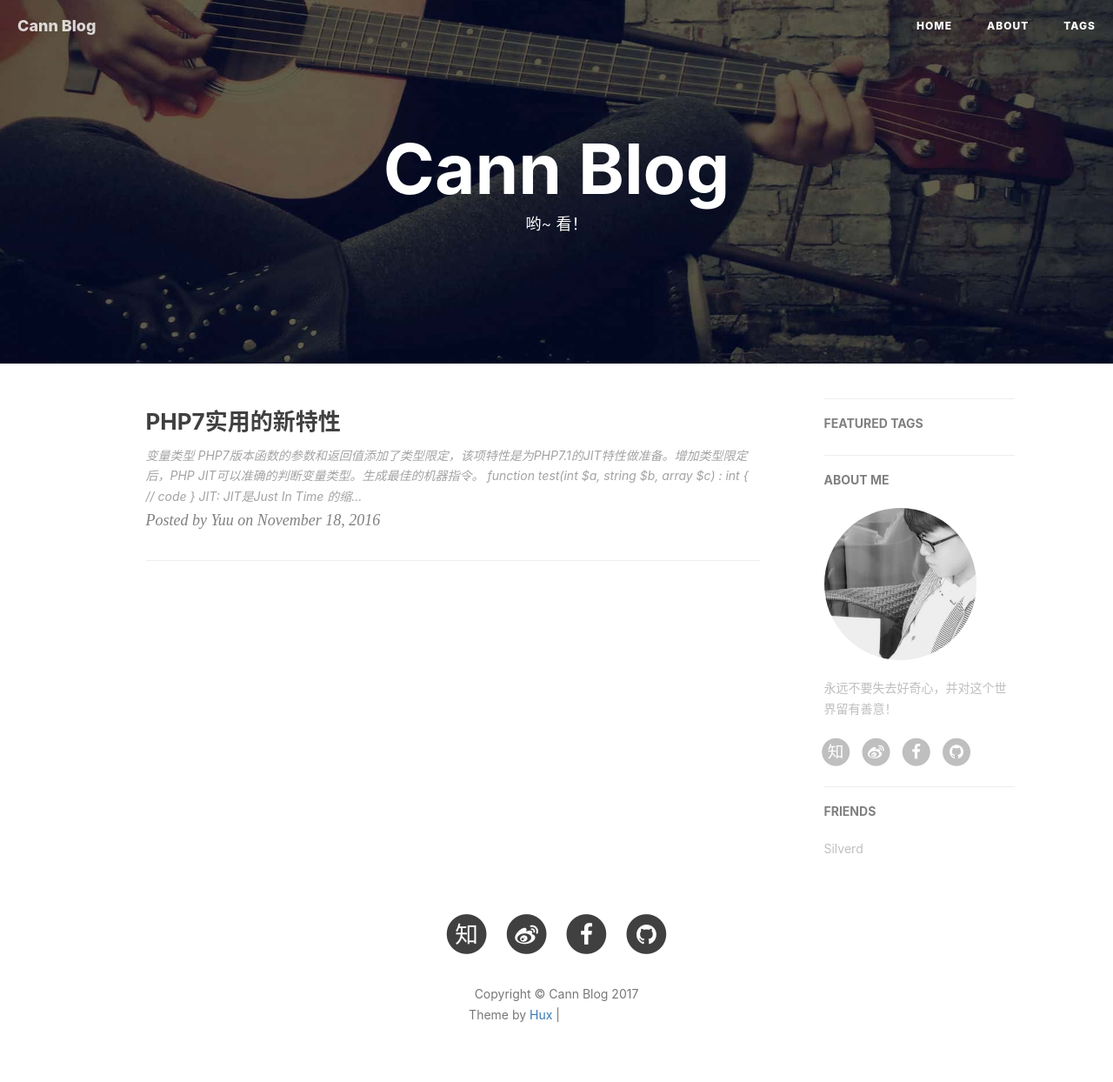
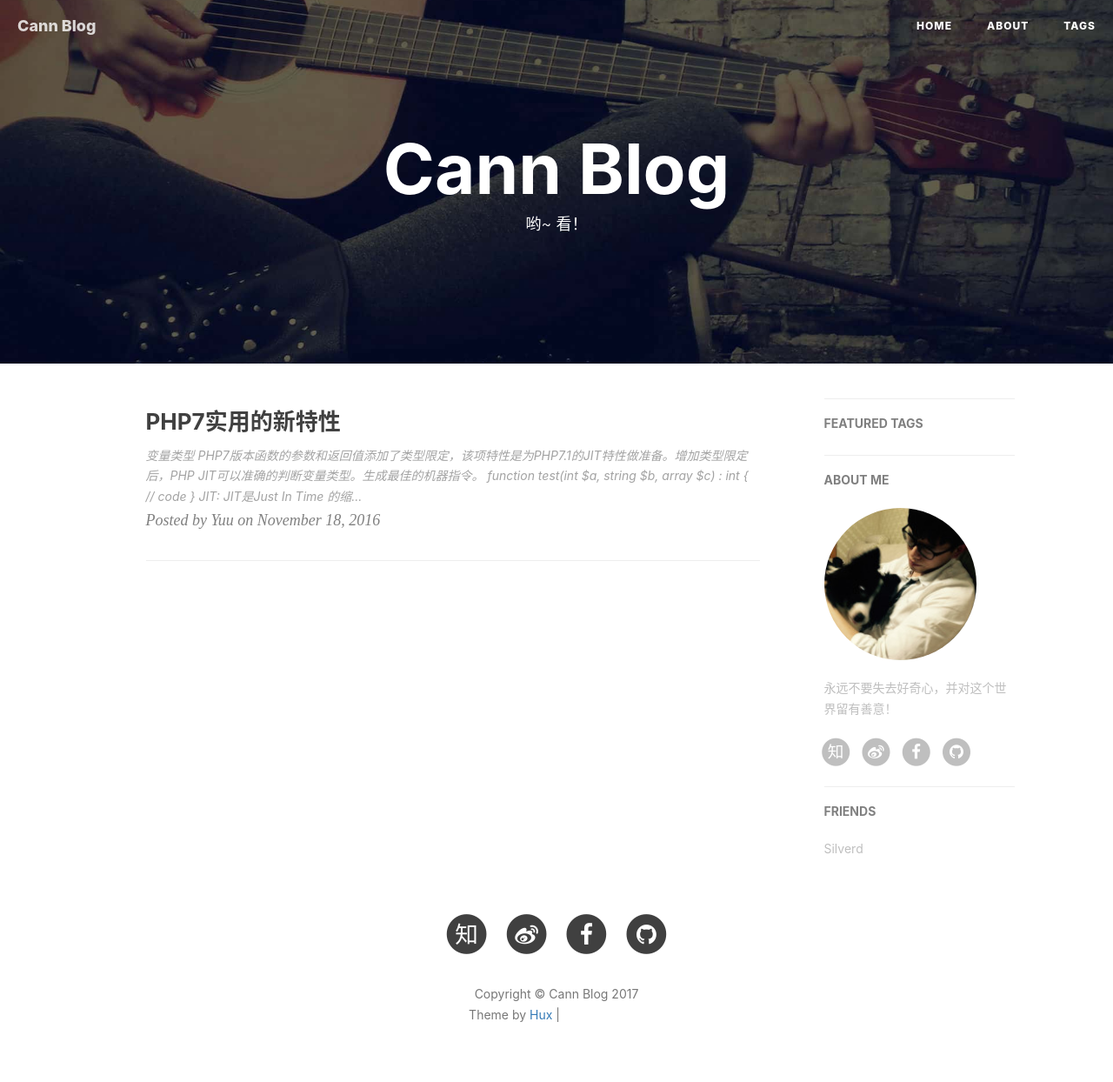
Before and after one commit to cnny/cnny.github.io, a Jekyll site: the page built from index.html, in a window 1280 px wide. Shown: the whole page at 87% size. Built offline with Jekyll 4.4.1, drawn with Linux system fonts in a browser that asks for light colours; nearby versions of some CDN libraries; the list of posts is cut into pages by our own code; comment, search, counter and statistics services are not loaded; grey boxes are pictures that could not be loaded.

Commit message:
avatar update

```diff
--- a/_config.yml
+++ b/_config.yml
@@ -71,7 +71,7 @@
 # Sidebar settings
 sidebar: true                           # whether or not using Sidebar.
 sidebar-about-description: "永远不要失去好奇心，并对这个世界留有善意！"
-sidebar-avatar: /img/avatar-yuu.jpg      # use absolute URL, seeing it's used in both `/` and `/about/`
+sidebar-avatar: /img/avatar-cann.jpg      # use absolute URL, seeing it's used in both `/` and `/about/`
 
 
 
```
Also changed, not shown: img/avatar-cann.jpg (added).
